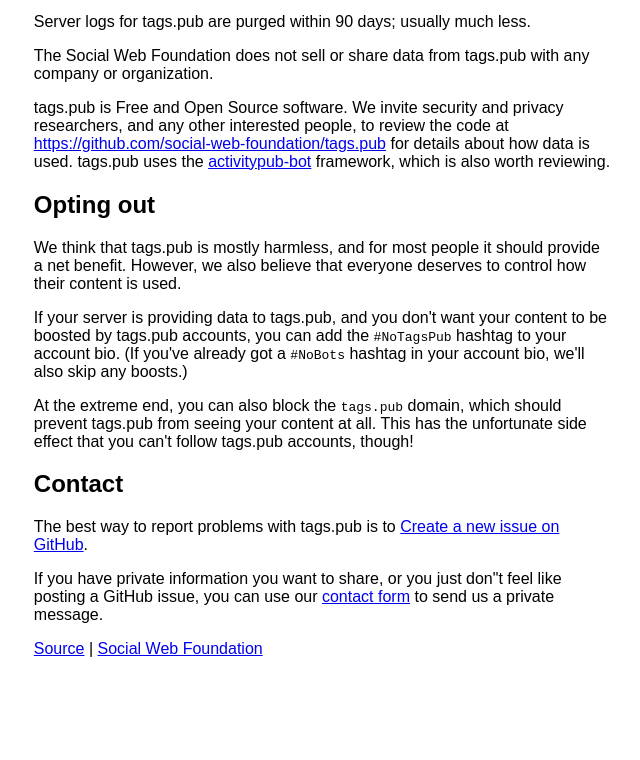
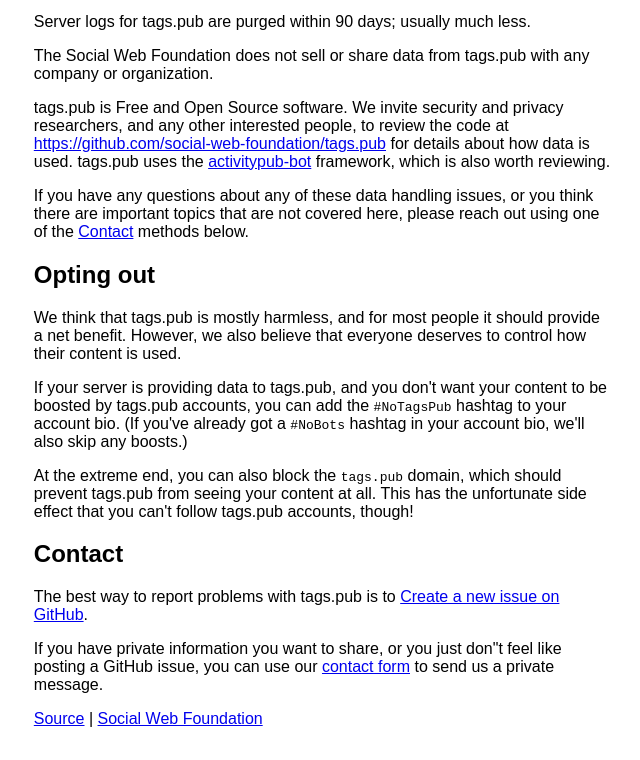
Before and after one commit to social-web-foundation/tags.pub, a website: page web/index.html in a window 1280 px wide. Shown: the part 1899-2659 px from the top of the page, without its empty margins (317-957 px from the left). Before the commit the page ends 2589 px from the top, so only its background shows below. Drawn offline with Linux system fonts and the light colour scheme.

Commit message:
doc: note that people with privacy questions should contact us

```diff
--- a/web/index.html
+++ b/web/index.html
@@ -142,6 +142,9 @@
       for details about how data is used. tags.pub uses the <a
         href="https://github.com/evanp/activitypub-bot">activitypub-bot</a> framework, which is also worth reviewing.
     </p>
+    <p>
+      If you have any questions about any of these data handling issues, or you think there are important topics that are not covered here, please reach out using one of the <a href="#contact">Contact</a> methods below.
+    </p>
   </section>
   <section id="optout">
     <h2>Opting out</h2>
```
